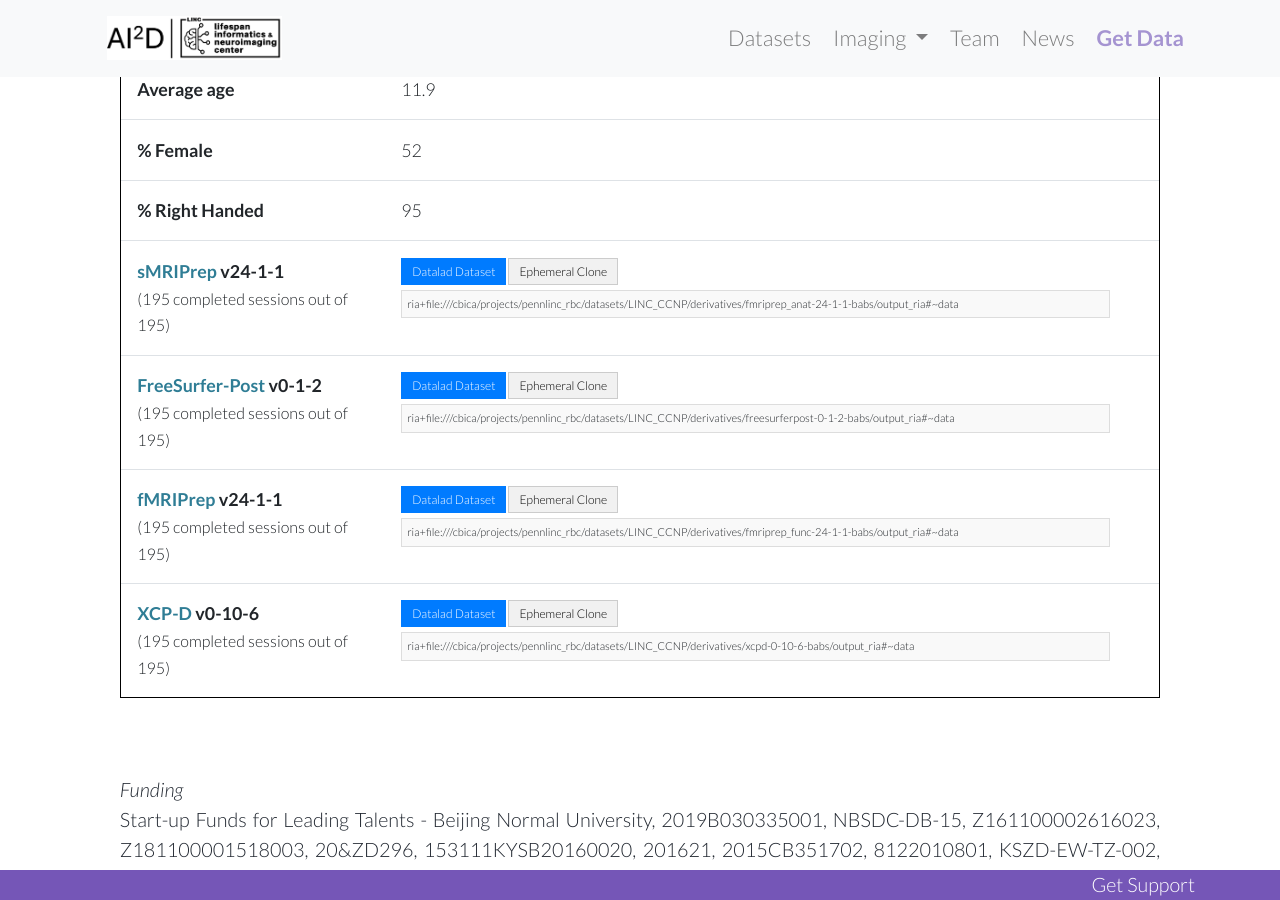
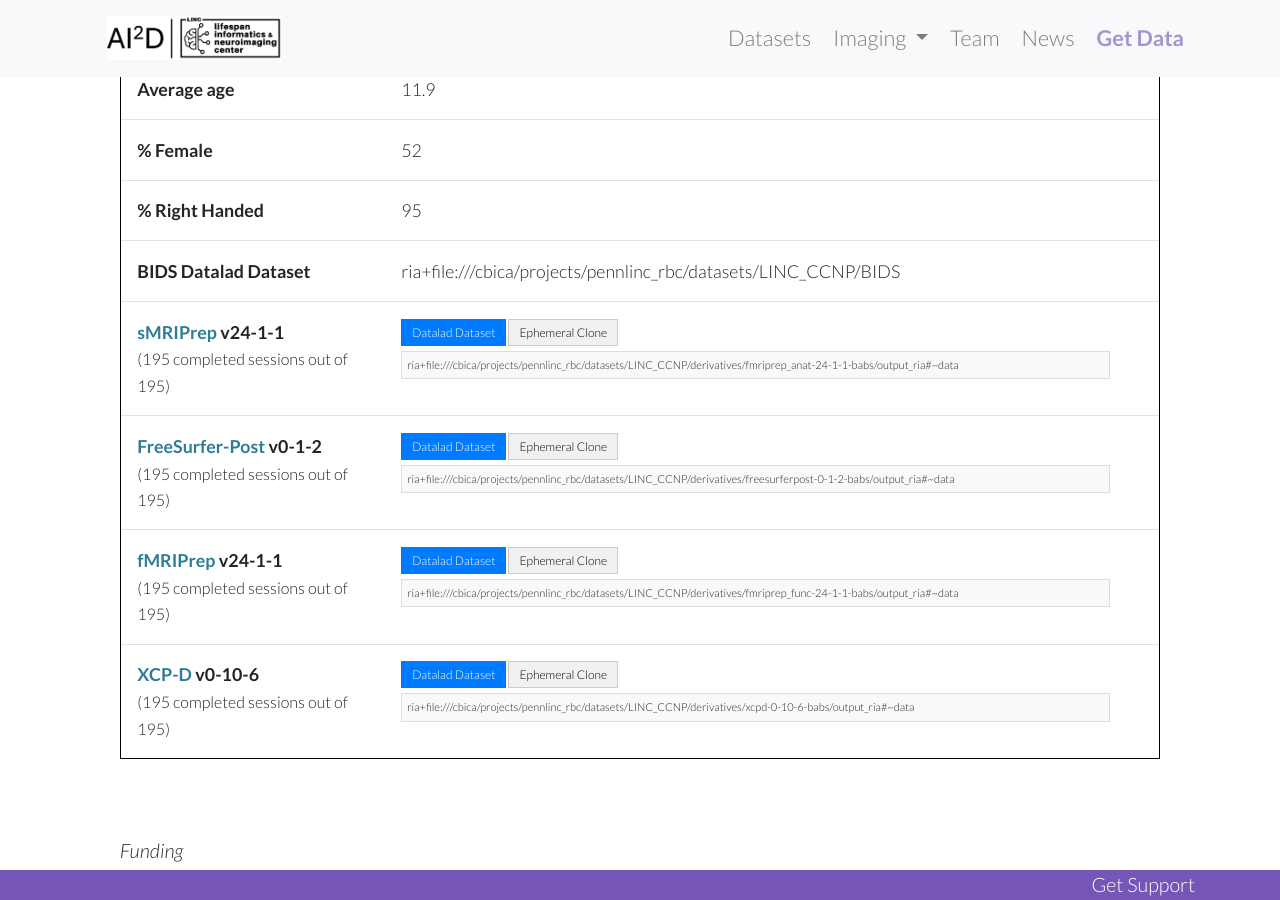
Before and after one commit to PennLINC/AI2D, a Jekyll site: the page built from docs/datasets/_posts/2025-08-15-dCCNP.md, in a window 1280 px wide and 900 px high, scrolled down 1261 px. Built offline with Jekyll 4.4.1, drawn with Linux system fonts in a browser that asks for light colours; cached includes are drawn as plain includes.

Commit message:
change ccnp

```diff
--- a/docs/datasets/_posts/2025-08-15-dCCNP.md
+++ b/docs/datasets/_posts/2025-08-15-dCCNP.md
@@ -53,6 +53,7 @@ fmriprep_version: v24-1-1
 xcpd_version: v0-10-6
 qsiprep_version: n/a
 qsirecon_version: n/a
+bids_dl: ria+file:///cbica/projects/pennlinc_rbc/datasets/LINC_CCNP/BIDS
 smriprep_dl: ria+file:///cbica/projects/pennlinc_rbc/datasets/LINC_CCNP/derivatives/fmriprep_anat-24-1-1-babs/output_ria#~data
 freesurferpost_dl: ria+file:///cbica/projects/pennlinc_rbc/datasets/LINC_CCNP/derivatives/freesurferpost-0-1-2-babs/output_ria#~data
 fmriprep_dl: ria+file:///cbica/projects/pennlinc_rbc/datasets/LINC_CCNP/derivatives/fmriprep_func-24-1-1-babs/output_ria#~data
@@ -98,6 +99,7 @@ width:100%; font-size:90%; border: 1px solid black">
 <tr><th style="font-weight:bold">Average age</th><th style="font-weight:normal">{{ page.age_avg }}</th><th style="font-weight:normal"></th></tr>
 <tr><th style="font-weight:bold">% Female</th><th style="font-weight:normal">52</th><th style="font-weight:normal"></th></tr>
 <tr><th style="font-weight:bold">% Right Handed</th><th style="font-weight:normal">95</th><th style="font-weight:normal"></th></tr>
+<tr><th style="font-weight:bold">BIDS Datalad Dataset</th><th style="font-weight:normal">{{ page.bids_dl }}</th><th style="font-weight:normal"></th></tr>
 <tr><th style="font-weight:bold"><a href="{{ site.baseurl }}/docs/imaging/image_smriprep/">sMRIPrep</a> {{ page.smriprep_version }}<br><span style="font-weight:normal; font-size: 0.9em;">({{ page.smriprep_complete }} completed sessions out of {{ page.smriprep_session }})</span></th><th style="font-weight:normal">
   <div class="tab-container">
     <div class="tab-buttons">
```
Also changed, not shown: 2 other files.
